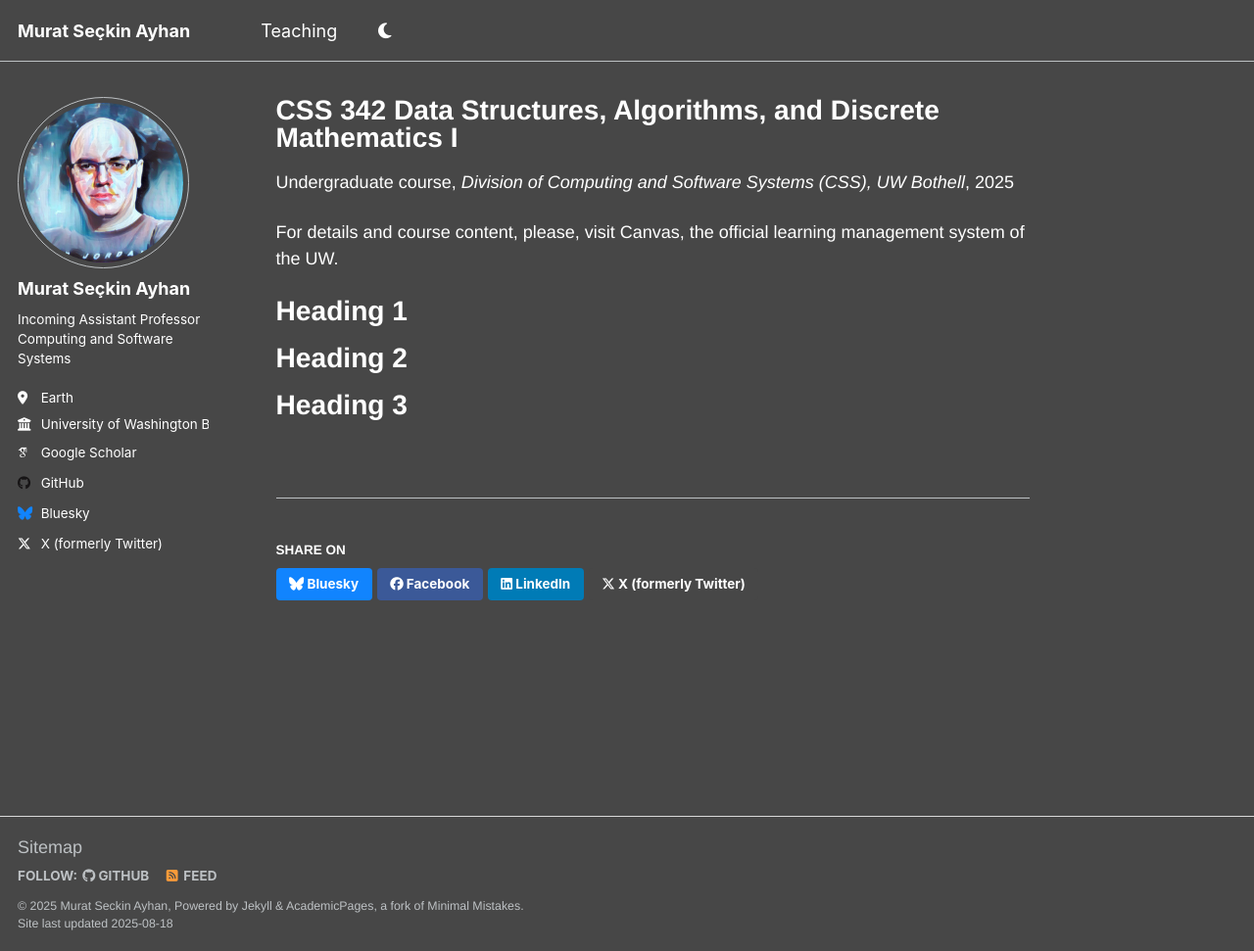
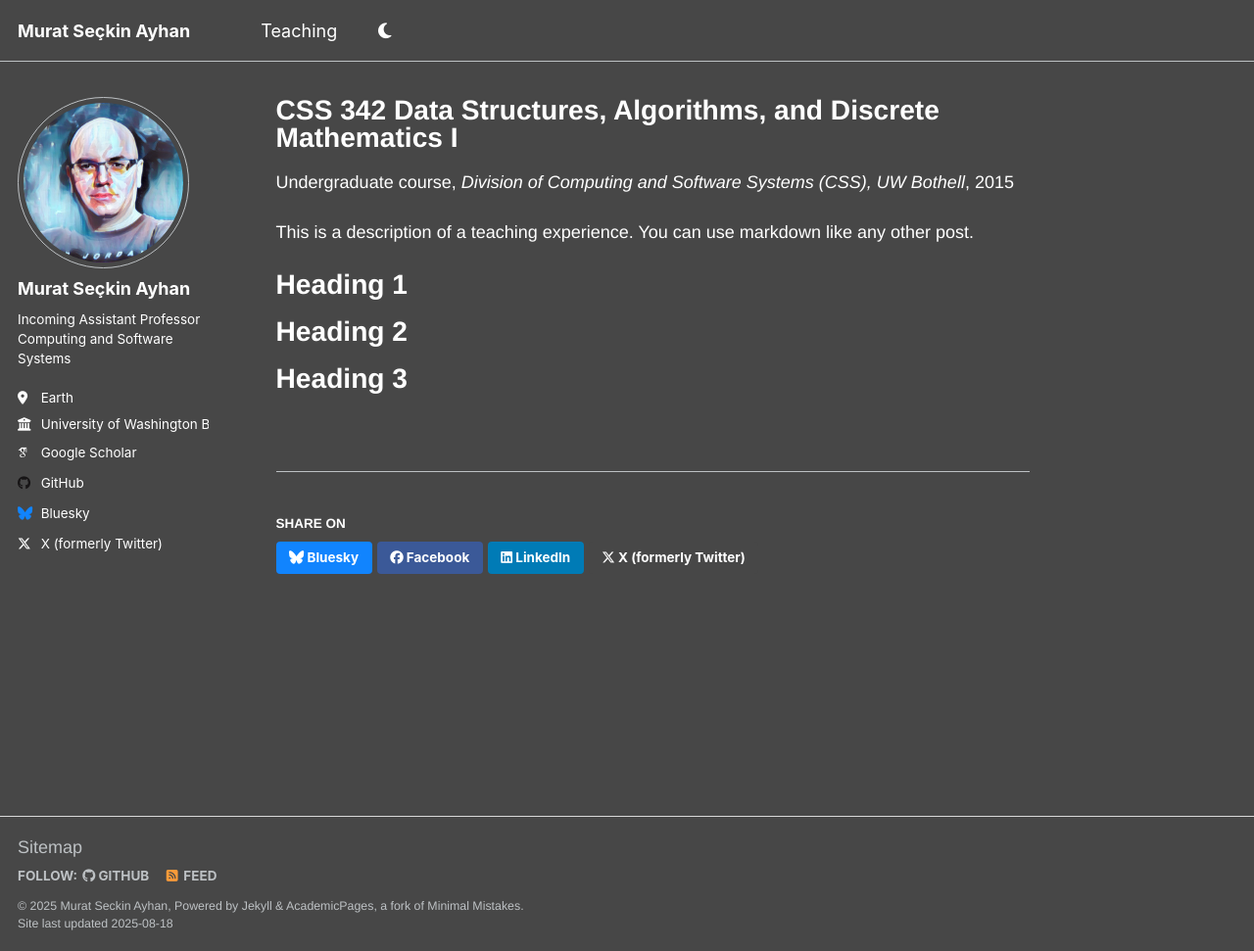
Before and after one commit to msayhan/msayhan.github.io, a Jekyll site: the page built from _teaching/2025-autumn-teaching.md, in a window 1280 px wide and 971 px high. Shown: the whole window at 98% size. Built offline with Jekyll 4.4.1, drawn with Linux system fonts in a browser that asks for light colours; some web fonts are replaced; a script that is not in the unit is left out.

Commit message:
teaching undergrad course

```diff
--- a/_teaching/2025-autumn-teaching.md
+++ b/_teaching/2025-autumn-teaching.md
@@ -4,13 +4,11 @@ collection: teaching
 type: "Undergraduate course"
 permalink: /teaching/2025-autumn-teaching
 venue: "Division of Computing and Software Systems (CSS), UW Bothell"
-date: 2025-09-24
-location: "Bothell, Washington"
+date: 2015-01-01
+location: "City, Country"
 ---
 
-For details and course content, please, visit Canvas,
-<!-- [Canvas](https://canvas.uw.edu),  -->
-the official learning management system of the UW.
+This is a description of a teaching experience. You can use markdown like any other post.
 
 Heading 1
 ======
```
